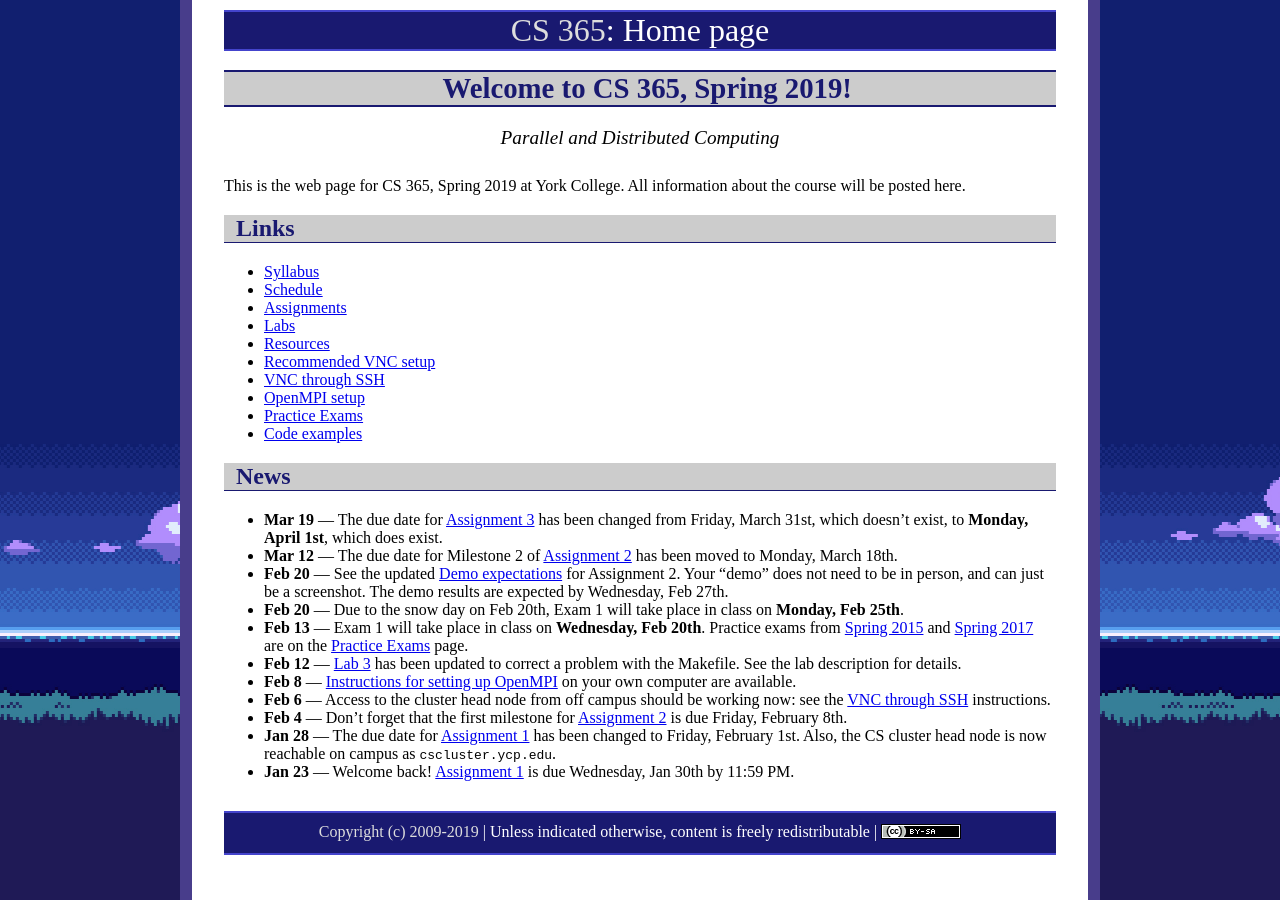
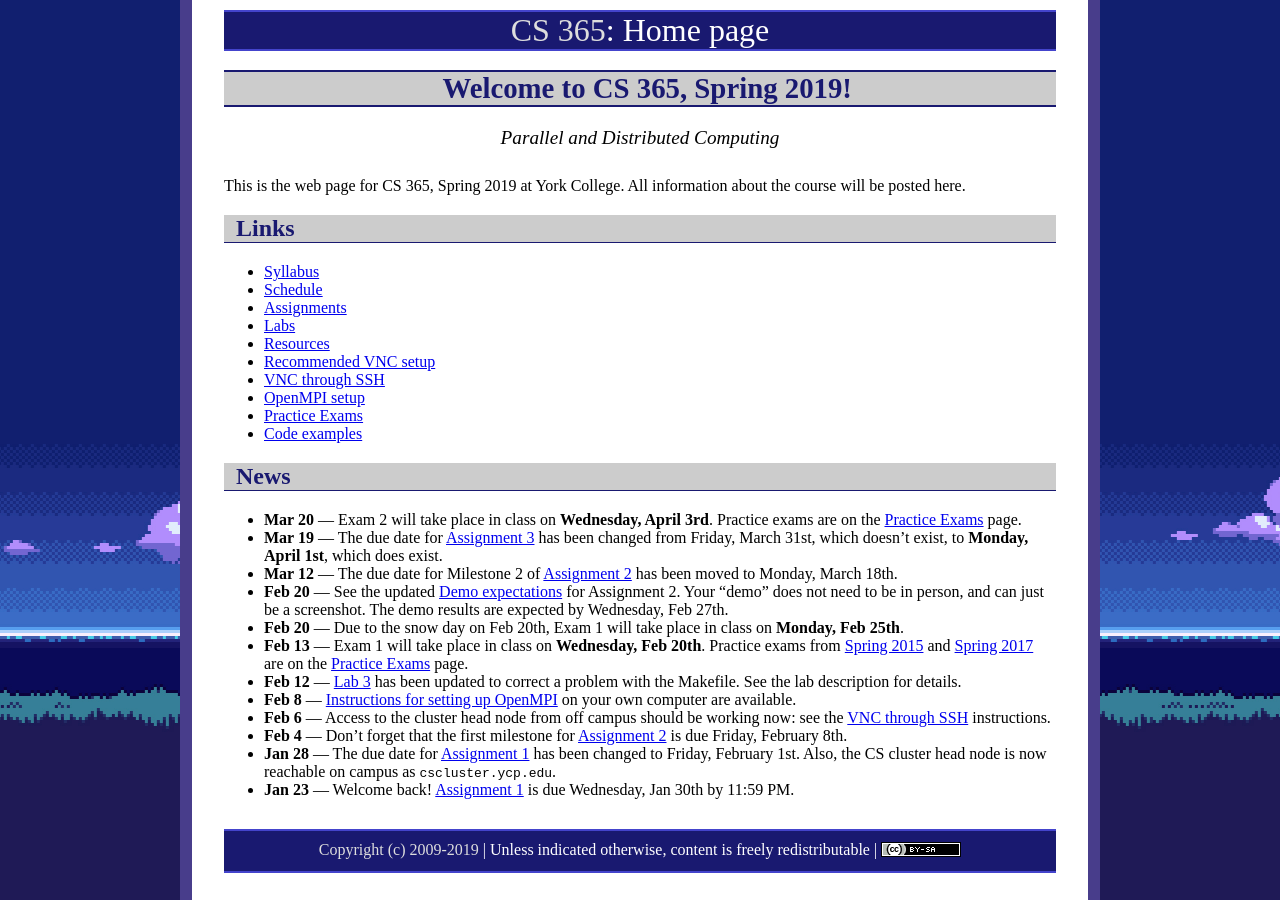
Before and after one commit to ycpcs/cs365-spring2019, a Jekyll site: the page built from index.md, in a window 1280 px wide. Built offline with Jekyll 4.4.1, drawn with Linux system fonts in a browser that asks for light colours.

Commit message:
schedule exam 2

```diff
--- a/index.md
+++ b/index.md
@@ -24,6 +24,7 @@ This is the web page for CS 365, Spring 2019 at York College.  All information a
 
 ## News
 
+* **Mar 20** &mdash; Exam 2 will take place in class on **Wednesday, April 3rd**.  Practice exams are on the [Practice Exams](practice/index.html) page.
 * **Mar 19** &mdash; The due date for [Assignment 3](assign/assign03.html) has been changed from Friday, March 31st, which doesn't exist, to **Monday, April 1st**, which does exist.
 * **Mar 12** &mdash; The due date for Milestone 2 of [Assignment 2](assign/assign02.html) has been moved to Monday, March 18th.
 * **Feb 20** &mdash; See the updated [Demo expectations](assign/assign02.html#demo-expectations) for Assignment 2. Your "demo" does not need to be in person, and can just be a screenshot.  The demo results are expected by Wednesday, Feb 27th.
--- a/js/AACONFIG-scheduleInfo.js
+++ b/js/AACONFIG-scheduleInfo.js
@@ -90,6 +90,9 @@ courseInfo.classPeriods = [
 		lab: new NumberedLab(12, "Lock-free random number generator", "CS365_Lab12.zip")
 	},
 	{
+		topic: new Topic("** Exam 2", "")
+	},
+	{
 		topic: new Topic("Lecture 15: Socket Programming in C", "lectures/lecture15.html"),
 		reading: "",
 		lab: new NumberedLab(13, "Network Arithmetic Server", "CS365_Lab13.zip")
```
